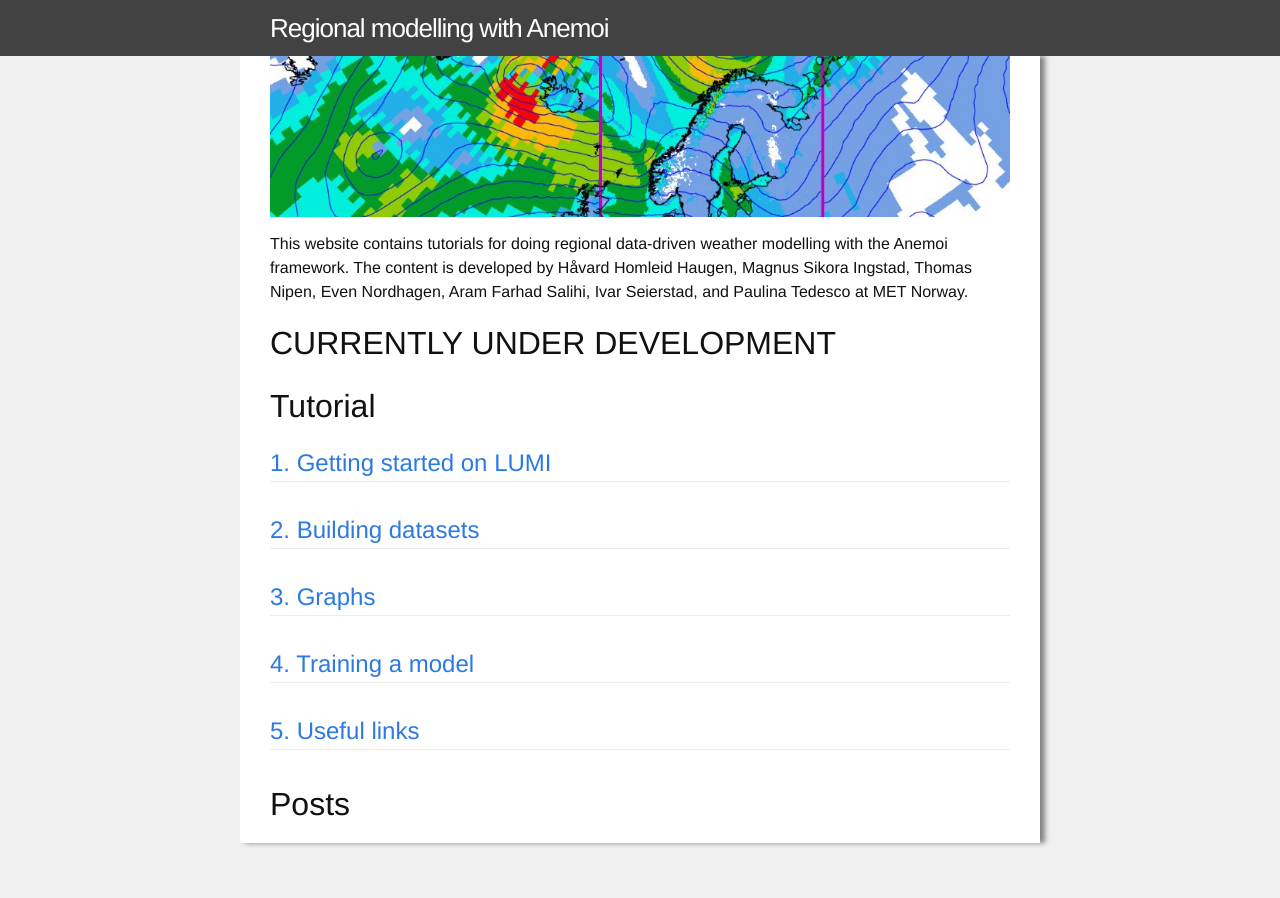
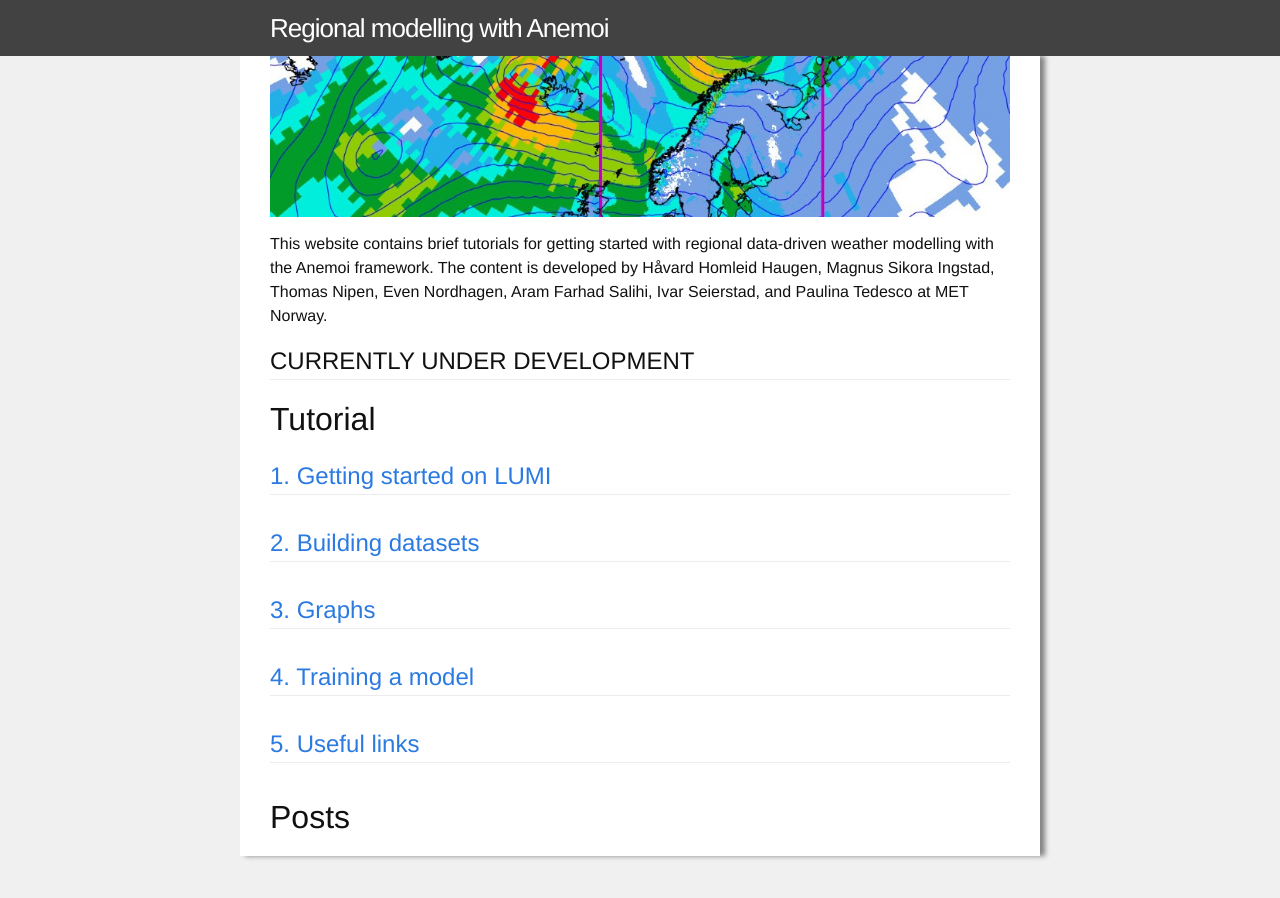
Before and after one commit to metno/anemoi-regional-tutorial, a Jekyll site: the page built from index.html, in a window 1280 px wide. Built offline with Jekyll 4.4.1, drawn with Linux system fonts in a browser that asks for light colours.

Commit message:
Updated index.html

```diff
--- a/index.html
+++ b/index.html
@@ -6,13 +6,14 @@ layout: default
   <p>
     <img src="{{ site.baseurl }}/assets/img/map2.jpg">
   </p>
-  <p>This website contains tutorials for doing regional data-driven weather modelling with the Anemoi
-  framework. The content is developed by Håvard Homleid Haugen, Magnus Sikora Ingstad, Thomas
-  Nipen, Even Nordhagen, Aram Farhad Salihi, Ivar Seierstad, and Paulina Tedesco at MET Norway.
+  <p>This website contains brief tutorials for getting started with regional data-driven weather
+  modelling with the Anemoi framework. The content is developed by Håvard Homleid Haugen, Magnus
+  Sikora Ingstad, Thomas Nipen, Even Nordhagen, Aram Farhad Salihi, Ivar Seierstad, and Paulina
+  Tedesco at MET Norway.
   </p>
 
   <p>
-  <h1>CURRENTLY UNDER DEVELOPMENT</h1>
+  <h2>CURRENTLY UNDER DEVELOPMENT</h2>
   </p>
 
   <h1>Tutorial</h1>
```
